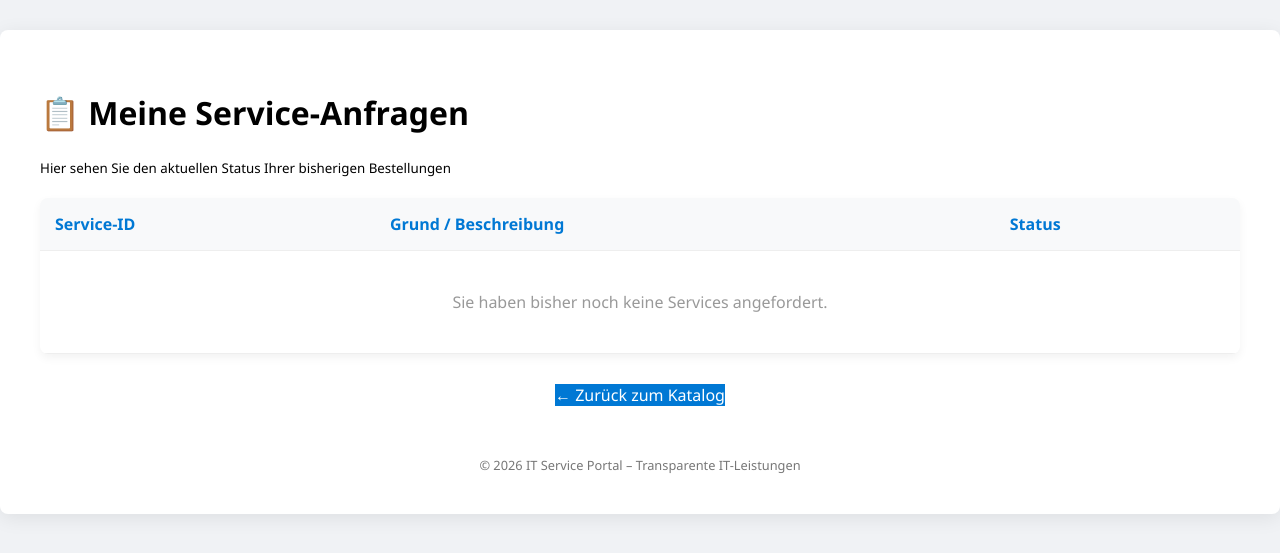
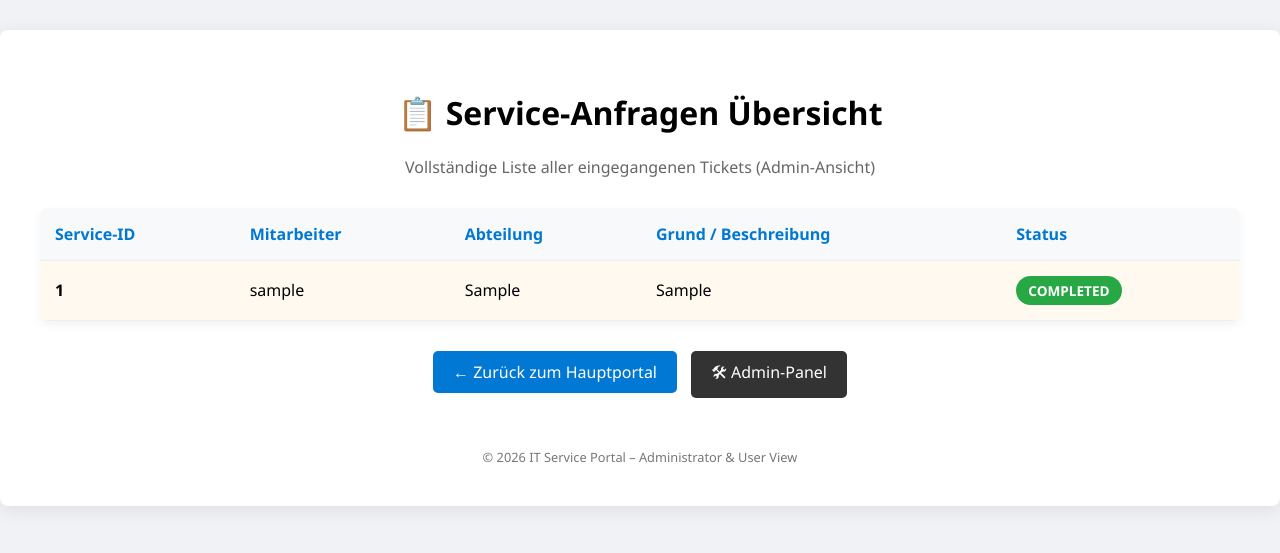
Before and after one commit to Alinazari507/IT-Service-Portal, a Flask app: page /requests in a window 1280 px wide. Shown: the top 553 px of the page. Run offline with Flask 3, Linux system fonts and the light colour scheme; a user stored in the database is signed in; tables that the repository leaves empty hold one stand-in row (values such as "Sample post").

Commit message:
Update: Fixed CMDB access, improved Index UI and database handling

```diff
--- a/app.py
+++ b/app.py
@@ -93,10 +93,11 @@
 @app.route('/requests')
 @login_required
 def requests_list():
-    reqs = database.get_requests(user_name=current_user.fullname)
+    if current_user.role == 'admin':
+        reqs = database.get_all_requests()
+    else:
+        reqs = database.get_requests(user_name=current_user.fullname)
     return render_template('requests.html', requests=reqs)
-
-# --- Admin Section ---
 
 @app.route('/admin')
 @login_required
--- a/templates/admin.html
+++ b/templates/admin.html
@@ -6,7 +6,6 @@
     <title>Admin-Panel | IT Service Portal</title>
     <link rel="stylesheet" href="{{ url_for('static', filename='style.css') }}?v=1.6">
     <style>
-        /* Status Badges */
         .status-badge { padding: 6px 14px; border-radius: 20px; font-size: 0.8em; font-weight: bold; text-transform: uppercase; display: inline-block; }
         .status-pending { background: #ffc107; color: #856404; }
         .status-checking { background: #6f42c1; color: white; }
@@ -15,7 +14,6 @@
         .status-approved { background: #28a745; color: white; }
         .status-rejected { background: #dc3545; color: white; }
 
-        /* Dashboard Cards */
         .admin-card { background: white; border-radius: 12px; padding: 25px; border: 1px solid #eee; margin-top: 25px; }
         .stats-container { display: grid; grid-template-columns: repeat(auto-fit, minmax(220px, 1fr)); gap: 20px; margin-bottom: 30px; }
 
@@ -30,13 +28,11 @@
         .stat-card h2 { margin: 10px 0 0 0; font-size: 2.5em; font-weight: bold; }
         .stat-card p { margin: 0; font-size: 0.9em; text-transform: uppercase; letter-spacing: 1px; opacity: 0.9; }
 
-        /* Table Styles */
         .admin-table { width: 100%; border-collapse: collapse; margin-top: 20px; font-size: 0.95rem; }
         .admin-table th, .admin-table td { padding: 15px; text-align: left; border-bottom: 1px solid #f0f0f0; }
         .admin-table th { background-color: #f8f9fa; color: #555; font-weight: 600; text-transform: uppercase; font-size: 0.8rem; }
         .admin-table tr:hover { background-color: #fcfcfc; }
 
-        /* Actions */
         .btn-excel { background-color: #1d6f42; color: white; padding: 12px 24px; border-radius: 8px; text-decoration: none; display: inline-flex; align-items: center; font-weight: bold; transition: 0.3s; border: none; cursor: pointer; }
         .btn-excel:hover { background-color: #145532; }
 
@@ -154,7 +150,7 @@
         <div class="admin-footer-nav">
             <a href="{{ url_for('index') }}" class="nav-link-btn">← Zum Katalog</a> |
             <a href="{{ url_for('add_service_form') }}" class="nav-link-btn">➕ Service hinzufügen</a> |
-            <a href="{{ url_for('admin_cmdb') }}" class="nav-link-btn">🖥️ CMDB Inventar</a> |
+            <a href="{{ url_for('admin_cmdb') }}" class="nav-link-btn" style="background: #eef6fc; border: 1px solid #0078d4;">🖥️ CMDB Inventar</a> |
             <a href="{{ url_for('logout') }}" class="nav-link-btn" style="color: #dc3545;">🚪 Abmelden</a>
         </div>
         <p style="text-align: center; font-size: 0.75rem; color: #aaa; margin-top: 20px;">© 2026 IT Service Portal – Administrator View</p>
--- a/templates/requests.html
+++ b/templates/requests.html
@@ -5,17 +5,21 @@
     <title>Meine Anfragen | IT Portal</title>
     <link rel="stylesheet" href="{{ url_for('static', filename='style.css') }}">
     <style>
-        /* Status-Badges für bessere Übersicht */
         .status-badge {
             padding: 5px 12px;
             border-radius: 20px;
             font-size: 0.85em;
             font-weight: bold;
             display: inline-block;
+            text-transform: uppercase;
         }
-        .status-pending { background-color: #ffc107; color: #856404; } /* Gelb für Warten */
-        .status-approved { background-color: #28a745; color: white; }  /* Grün für Genehmigt */
-        .status-rejected { background-color: #dc3545; color: white; }  /* Rot für Abgelehnt */
+        .status-pending { background-color: #ffc107; color: #856404; }
+        .status-checking { background-color: #6f42c1; color: white; }
+        .status-progress { background-color: #17a2b8; color: white; }
+        .status-order { background-color: #fd7e14; color: white; }
+        .status-approved { background-color: #28a745; color: white; }
+        .status-completed { background-color: #28a745; color: white; }
+        .status-rejected { background-color: #dc3545; color: white; }
 
         .request-table {
             width: 100%;
@@ -35,16 +39,24 @@
 
         .request-table th {
             background-color: #f8f9fa;
-            color: var(--primary);
+            color: #0078d4;
             font-weight: bold;
         }
+
+        .admin-row { background-color: #fff9f0; }
     </style>
 </head>
 <body>
     <div class="container">
-        <header class="header">
-            <h1>📋 Meine Service-Anfragen</h1>
-            <small>Hier sehen Sie den aktuellen Status Ihrer bisherigen Bestellungen</small>
+        <header class="header" style="text-align: center; margin-bottom: 30px;">
+            <h1>📋 Service-Anfragen Übersicht</h1>
+            <p style="color: #666;">
+                {% if current_user.role == 'admin' %}
+                Vollständige Liste aller eingegangenen Tickets (Admin-Ansicht)
+                {% else %}
+                Hier sehen Sie den aktuellen Status Ihrer bisherigen Bestellungen
+                {% endif %}
+            </p>
         </header>
 
         <div class="column">
@@ -52,19 +64,30 @@
                 <thead>
                     <tr>
                         <th>Service-ID</th>
+                        {% if current_user.role == 'admin' %}
+                        <th>Mitarbeiter</th>
+                        <th>Abteilung</th>
+                        {% endif %}
                         <th>Grund / Beschreibung</th>
                         <th>Status</th>
                     </tr>
                 </thead>
                 <tbody>
                     {% for req in requests %}
-                    <tr>
+                    <tr {% if current_user.role == 'admin' %}class="admin-row"{% endif %}>
                         <td><strong>{{ req.service_id }}</strong></td>
+                        {% if current_user.role == 'admin' %}
+                        <td>{{ req.user_name }}</td>
+                        <td>{{ req.user_dept }}</td>
+                        {% endif %}
                         <td>{{ req.reason if req.reason else 'Keine Angabe' }}</td>
                         <td>
                             <span class="status-badge
                                 {% if req.status == 'Pending' %}status-pending
-                                {% elif req.status == 'Approved' %}status-approved
+                                {% elif req.status == 'Checking Inventory' %}status-checking
+                                {% elif req.status == 'In Progress' %}status-progress
+                                {% elif req.status == 'To be Ordered' %}status-order
+                                {% elif req.status == 'Approved' or req.status == 'Completed' %}status-approved
                                 {% else %}status-rejected{% endif %}">
                                 {{ req.status }}
                             </span>
@@ -72,8 +95,8 @@
                     </tr>
                     {% else %}
                     <tr>
-                        <td colspan="3" style="text-align: center; padding: 40px; color: #999;">
-                            Sie haben bisher noch keine Services angefordert.
+                        <td colspan="{% if current_user.role == 'admin' %}5{% else %}3{% endif %}" style="text-align: center; padding: 40px; color: #999;">
+                            Momentan liegen keine Anfragen vor.
                         </td>
                     </tr>
                     {% endfor %}
@@ -82,13 +105,18 @@
         </div>
 
         <div style="margin-top: 30px; text-align: center;">
-            <a href="{{ url_for('index') }}" class="btn" style="text-decoration: none; background-color: var(--primary); color: white;">
-                ← Zurück zum Katalog
+            <a href="{{ url_for('index') }}" class="btn" style="text-decoration: none; padding: 10px 20px; background-color: #0078d4; color: white; border-radius: 5px; display: inline-block;">
+                ← Zurück zum Hauptportal
             </a>
+            {% if current_user.role == 'admin' %}
+            <a href="{{ url_for('admin_panel') }}" class="btn" style="text-decoration: none; padding: 10px 20px; background-color: #333; color: white; border-radius: 5px; display: inline-block; margin-left: 10px;">
+                🛠 Admin-Panel
+            </a>
+            {% endif %}
         </div>
 
         <footer style="margin-top: 50px; text-align: center; font-size: 0.8em; color: #777;">
-            &copy; 2026 IT Service Portal – Transparente IT-Leistungen
+            &copy; 2026 IT Service Portal – Administrator & User View
         </footer>
     </div>
 </body>
```
